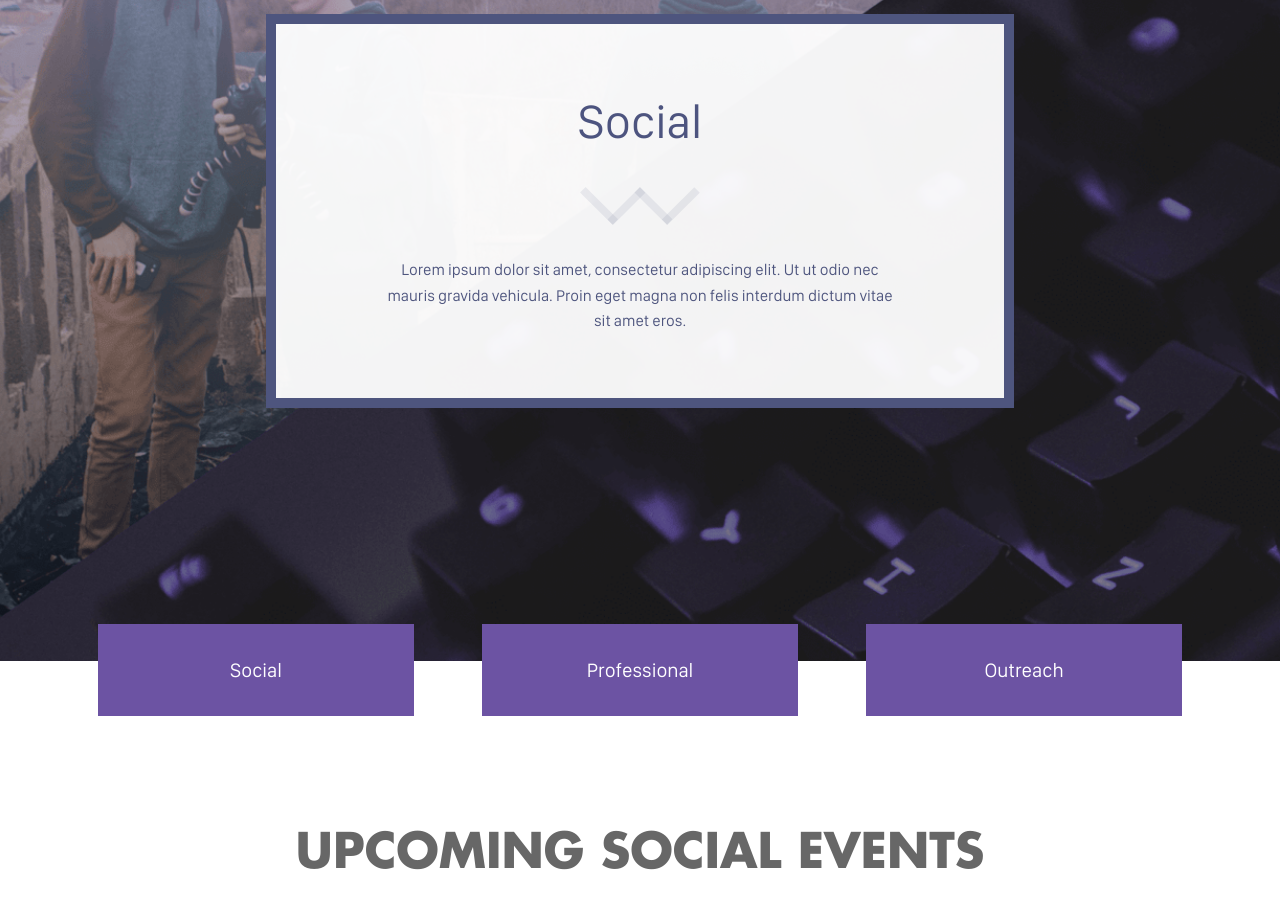
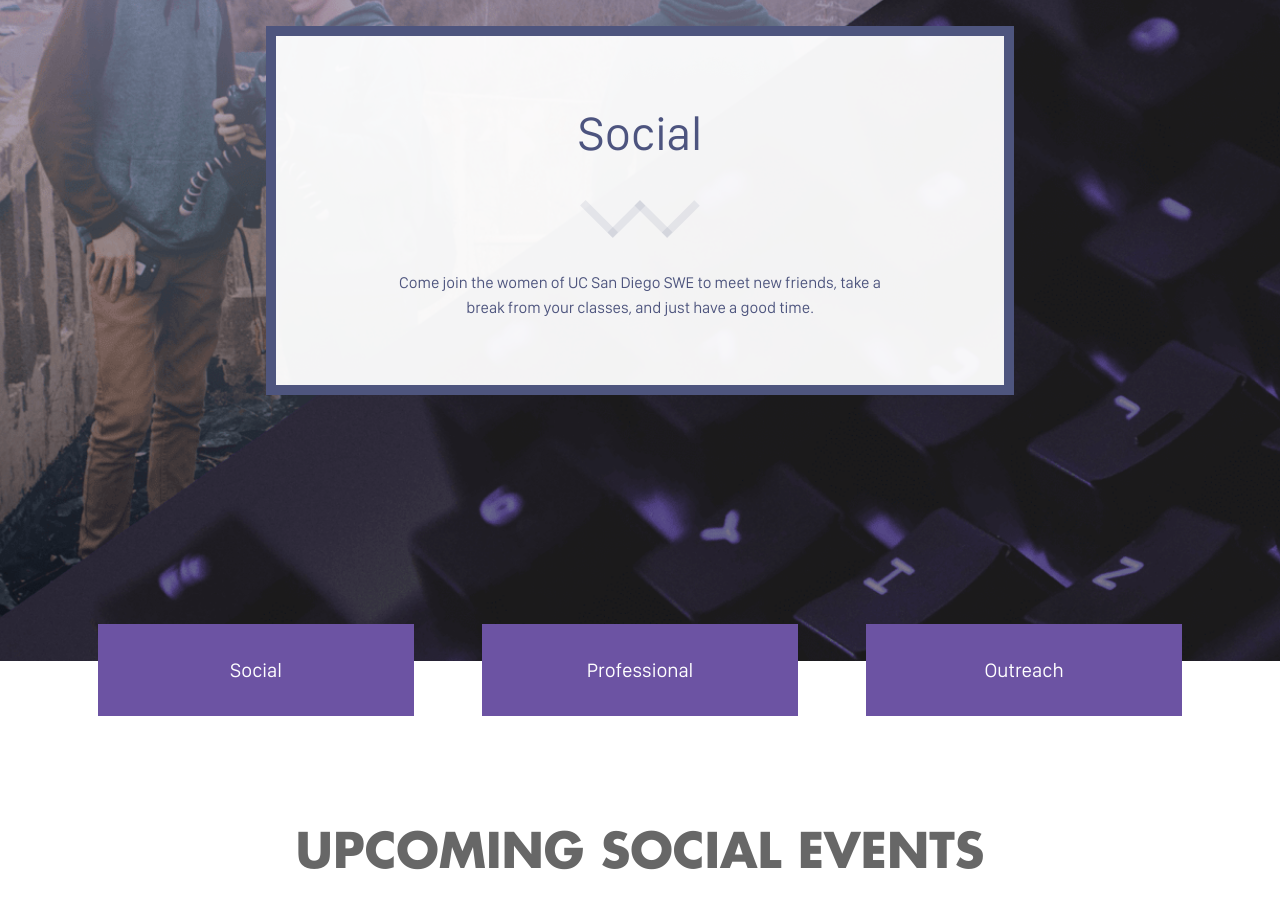
Before and after one commit to sweucsd/swe-website-old, a Jekyll site: the page built from social.markdown, in a window 1280 px wide and 900 px high, scrolled down 308 px. Built offline with Jekyll 4.4.1, drawn with Linux system fonts in a browser that asks for light colours; comment, search, counter and statistics services are not loaded; some of the changed text lies outside the part shown.

Commit message:
Updated Social

```diff
--- a/social.markdown
+++ b/social.markdown
@@ -2,11 +2,11 @@
 title: Social
 date: 2017-06-27 01:33:00 Z
 position: 4
-intro: 'Lorem ipsum dolor sit amet, consectetur adipiscing elit. Ut ut odio nec mauris
-  gravida vehicula. Proin eget magna non felis interdum dictum vitae sit amet eros. '
+intro: Come join the women of UC San Diego SWE to meet new friends, take a break from
+  your classes, and just have a good time.
 subtitle: Upcoming Social Events
-blurb: 'Lorem ipsum dolor sit amet, consectetur adipiscing elit. Ut ut odio nec mauris
-  gravida vehicula. Proin eget magna non felis interdum dictum vitae sit amet eros. '
+blurb: UCSD SWE is currently on summer vacation. Please check back in Fall to find
+  events.
 events:
 - title: Event Title
   intro: event intro goes here
```
